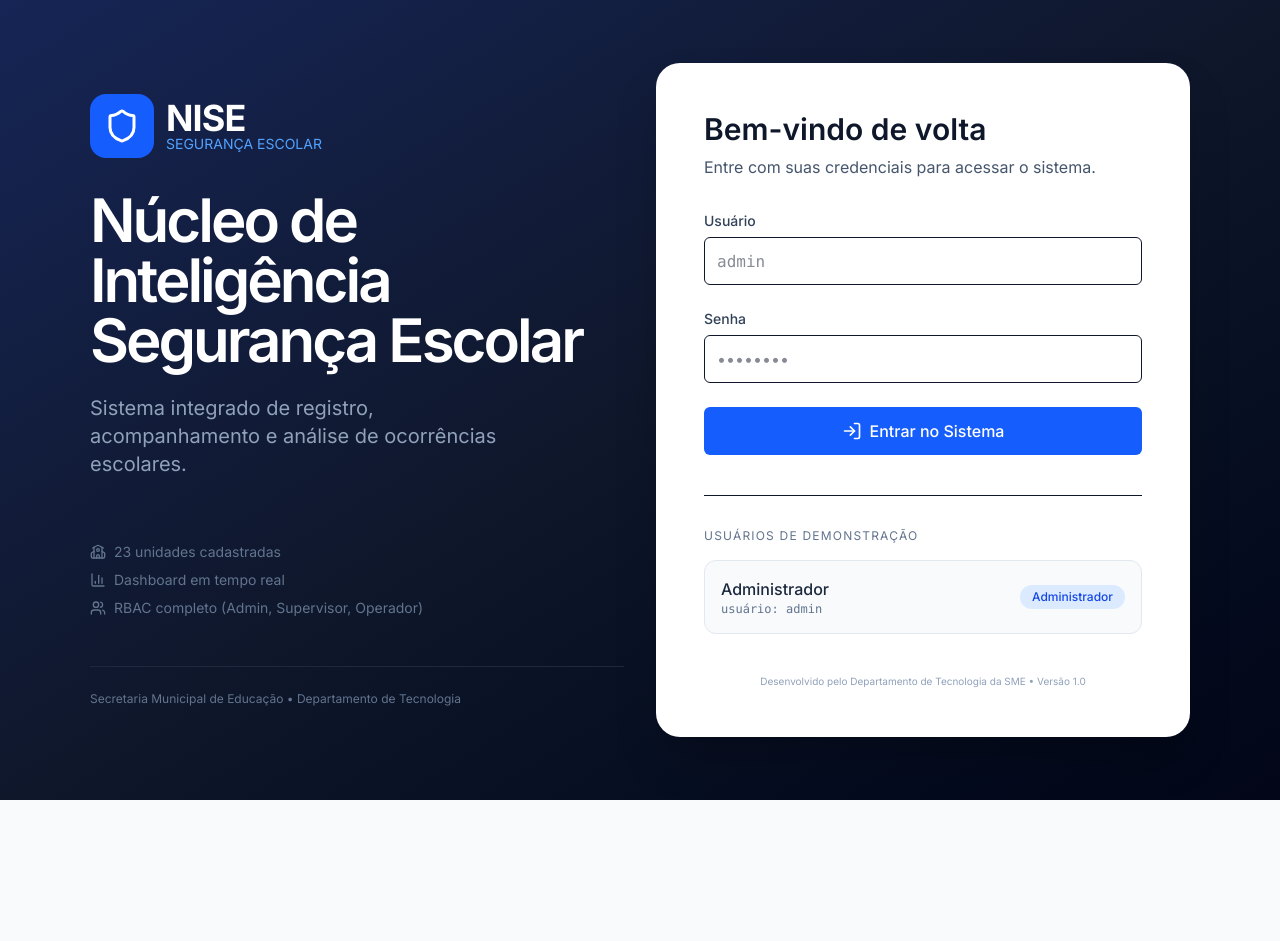
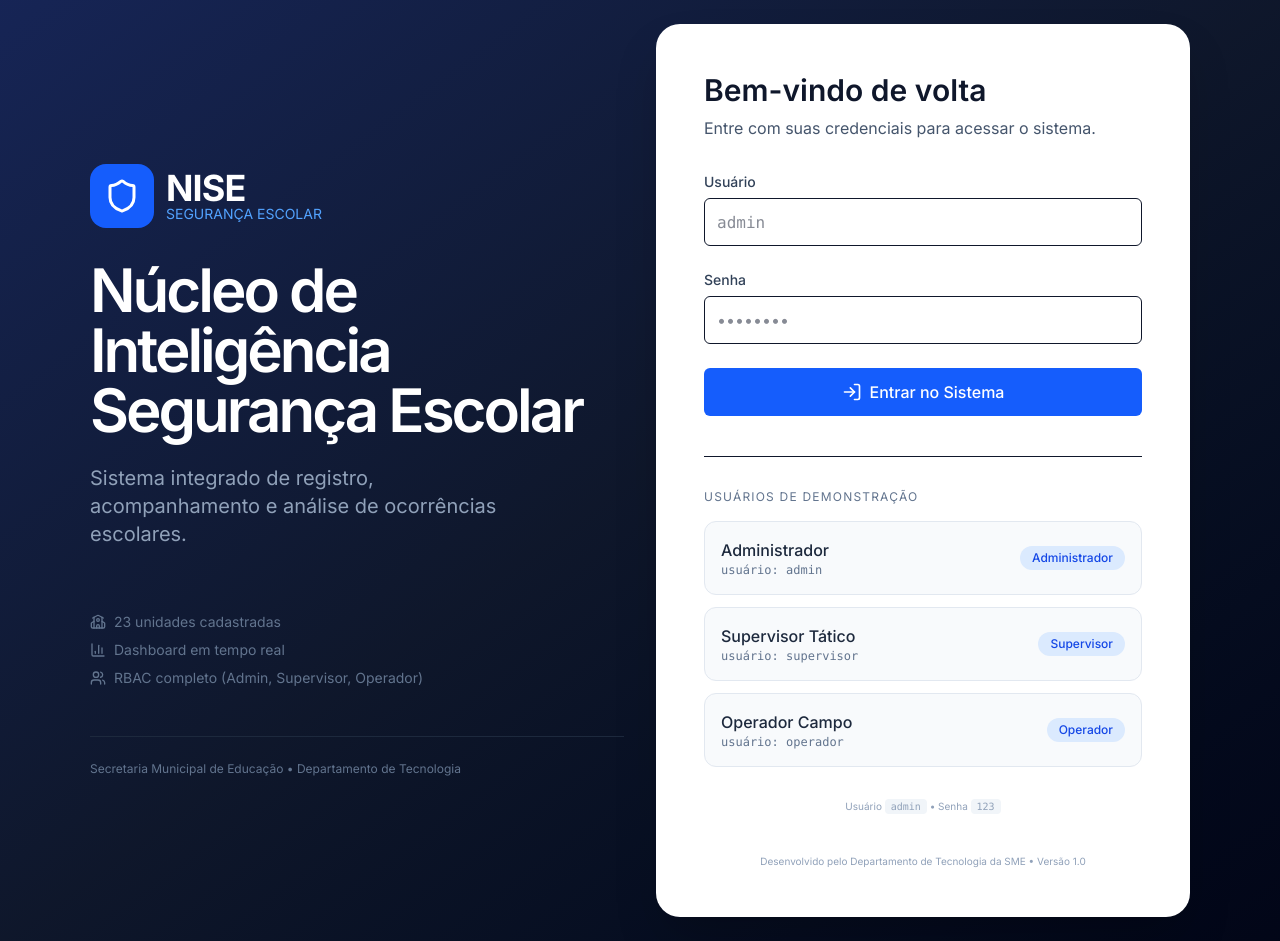
Before and after one commit to antoniooliveira-arch/seguran-aescolar, a Next.js app: page / in a window 1280 px wide. Before the commit the page ends 800 px from the top, so only its background shows below. Built offline with nearby package versions, Linux system fonts and the light colour scheme; no server answers; the database is empty.

Commit message:
Revert "Remove Supervisor Tático, Operador Campo e menus Dashboard, Escolas, Relatórios"
This reverts commit 24ea3002b32ede15f6e8eceec2bfd5311651f745.

```diff
--- a/src/app/api/seed/route.ts
+++ b/src/app/api/seed/route.ts
@@ -2,6 +2,7 @@ import { NextResponse } from 'next/server';
 import { db } from '@/db';
 import { users, schools, calls } from '@/db/schema';
 import { SCHOOLS_SEED } from '@/types';
+import { eq } from 'drizzle-orm';
 import bcrypt from 'bcryptjs';
 
 export async function GET() {
@@ -27,12 +28,24 @@ export async function GET() {
         passwordHash: hashedPassword,
         role: 'admin' as const,
       },
+      {
+        name: 'Supervisor Tático',
+        email: 'supervisor@sme.gov.br',
+        passwordHash: hashedPassword,
+        role: 'supervisor' as const,
+      },
+      {
+        name: 'Operador Campo',
+        email: 'operador@sme.gov.br',
+        passwordHash: hashedPassword,
+        role: 'operator' as const,
+      },
     ]);
     console.log('Users seeded');
 
     // Get first school and user
     const firstSchool = await db.select().from(schools).limit(1);
-    const firstUser = await db.select().from(users).limit(1);
+    const firstUser = await db.select().from(users).where(eq(users.role, 'operator')).limit(1);
 
     if (firstSchool.length > 0 && firstUser.length > 0) {
       // Create a demo call
@@ -47,7 +60,7 @@ export async function GET() {
         description: 'Pichação e quebra de vidros na fachada da escola durante a madrugada.',
         team: 'Equipe Tática Alpha',
         status: 'Aberto',
-        responsible: 'Admin SME',
+        responsible: 'Operador Campo',
         createdBy: firstUser[0].id,
       });
       console.log('Demo call created');
--- a/src/app/calls/page.tsx
+++ b/src/app/calls/page.tsx
@@ -33,7 +33,7 @@ export default function CallsPage() {
         description: "Pichação nas paredes externas e quebra de 3 vidros.",
         team: "Equipe Tática Alpha",
         status: "Em atendimento",
-        responsible: "Admin SME",
+        responsible: "Supervisor Tático",
         createdAt: new Date(2025, 0, 15, 8, 30),
         updatedAt: new Date(2025, 0, 15, 8, 30),
       },
--- a/src/app/dashboard/page.tsx
+++ b/src/app/dashboard/page.tsx
@@ -41,7 +41,7 @@ export default function Dashboard() {
         description: "Pichação nas paredes externas e quebra de 3 vidros.",
         team: "Equipe Tática Alpha",
         status: "Em atendimento",
-        responsible: "Admin SME",
+        responsible: "Supervisor Tático",
         createdAt: new Date(2025, 0, 15, 8, 30),
         updatedAt: new Date(2025, 0, 15, 8, 30),
       },
@@ -127,6 +127,10 @@ export default function Dashboard() {
 
         <div className="px-3 py-6 flex-1 overflow-auto">
           <nav className="space-y-1">
+            <Link href="/dashboard" className="flex items-center gap-3 px-4 py-3 text-sm font-medium bg-blue-50 text-blue-700 rounded-2xl">
+              <BarChart3 className="w-4 h-4" />
+              Dashboard
+            </Link>
             <Link href="/calls" className="flex items-center gap-3 px-4 py-3 text-sm font-medium text-slate-600 hover:bg-slate-100 rounded-2xl">
               <FileText className="w-4 h-4" />
               Chamados
@@ -135,12 +139,20 @@ export default function Dashboard() {
               <Plus className="w-4 h-4" />
               Nova Ocorrência
             </Link>
+            <Link href="/schools" className="flex items-center gap-3 px-4 py-3 text-sm font-medium text-slate-600 hover:bg-slate-100 rounded-2xl">
+              <SchoolIcon className="w-4 h-4" />
+              Escolas
+            </Link>
             {user.role === 'admin' && (
               <Link href="/users" className="flex items-center gap-3 px-4 py-3 text-sm font-medium text-slate-600 hover:bg-slate-100 rounded-2xl">
                 <Users className="w-4 h-4" />
                 Usuários
               </Link>
             )}
+            <Link href="/reports" className="flex items-center gap-3 px-4 py-3 text-sm font-medium text-slate-600 hover:bg-slate-100 rounded-2xl">
+              <BarChart3 className="w-4 h-4" />
+              Relatórios
+            </Link>
           </nav>
         </div>
 
--- a/src/app/page.tsx
+++ b/src/app/page.tsx
@@ -23,6 +23,8 @@ export default function LoginPage() {
 
   const demoCredentials = [
     { username: 'admin', name: 'Administrador', role: 'Administrador' },
+    { username: 'supervisor', name: 'Supervisor Tático', role: 'Supervisor' },
+    { username: 'operador', name: 'Operador Campo', role: 'Operador' },
   ];
 
   useEffect(() => {
@@ -50,7 +52,8 @@ export default function LoginPage() {
         id: 1,
         name: foundUser.name,
         username: foundUser.username,
-        role: 'admin'
+        role: foundUser.role.toLowerCase().includes('admin') ? 'admin' :
+              foundUser.role.toLowerCase().includes('supervisor') ? 'supervisor' : 'operator'
       }));
 
       setTimeout(() => {
@@ -187,7 +190,9 @@ export default function LoginPage() {
               ))}
             </div>
 
-
+            <div className="text-center mt-8 text-[10px] text-slate-400">
+              Usuário <span className="font-mono bg-slate-100 px-1.5 py-0.5 rounded">admin</span> • Senha <span className="font-mono bg-slate-100 px-1.5 py-0.5 rounded">123</span>
+            </div>
           </div>
 
           <div className="text-center text-[10px] text-slate-400 mt-10">
```
Also changed, not shown: 2 other files (tests, documents, lock files or other folders).
